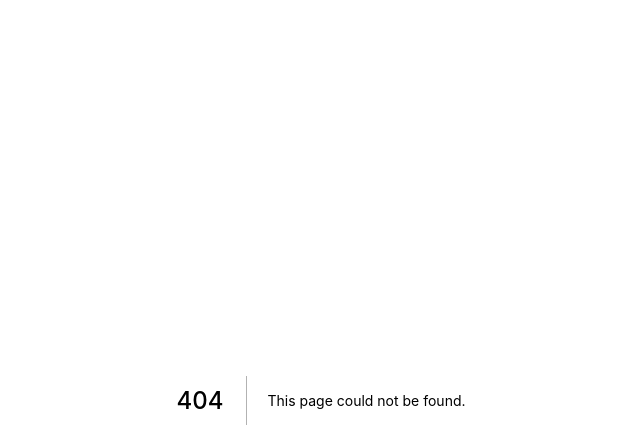
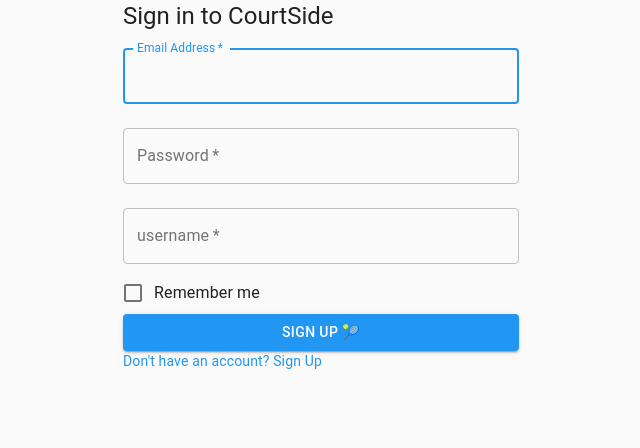
Before and after one commit to taylorschmidt/racket-frontend, a Next.js app: page /form in a window 1280 px wide. Before the commit this address had no page. Shown: the top 448 px of the page, without its empty margins (319-959 px from the left). Built offline with nearby package versions, Linux system fonts and the light colour scheme.

Commit message:
initial commit

```diff
--- /dev/null
+++ b/components/SignUp.js
@@ -0,0 +1,129 @@
+import React, { useState }  from 'react'
+import axios from 'axios'
+import { useRouter } from "next/router";
+import { CssBaseline, Container, Avatar, Typography, TextField, FormControlLabel, Checkbox, Copyright, Box, Grid, Link, Button } from '@material-ui/core';
+import LockOutlinedIcon from '@material-ui/icons/LockOutlined';
+
+
+const SignUp = () => {
+
+    const router = useRouter()
+    const [username, setUsername] = useState('')
+    const [email, setEmail] = useState('')
+    const [password, setPassword] = useState('')
+    const [repeatUser, setRepeatUser] = useState(false)
+
+    const onChangeUsername = (e) => {
+        const username = e.target.value
+        setUsername(username)
+    }
+
+    const onChangeEmail = (e) => {
+        const email = e.target.value
+        console.log(email)
+        setEmail(email)
+    }
+
+    const onChangePassword = (e) => {
+        const password = e.target.value
+        setPassword(password)
+    }
+    //axios call here to backend to register
+    const register = (e) => {
+        e.preventDefault()
+        axios.post(
+            'http://localhost:8000' + `/api/v1/user/register`,
+            {username: username,
+            email: email,
+            password: password
+            }, { withCredentials: true }
+        ).then((data)=>{
+            if (data.data.status.code === 401) {
+                setRepeatUser(true)
+            }
+            else if (data.data.status.code === 201) {
+                console.log(data.data)
+                // setTimeout(() => {
+                //     window.location.replace("/profile")
+                //   }, 5000);
+            }
+        }).catch((err)=>{
+            console.log("error registering user", err)
+        })
+    }
+
+    return (
+        <Container component="main" maxWidth="xs">
+          {/* <CssBaseline /> */}
+          <div >
+            <Typography component="h1" variant="h5">
+              Sign in to CourtSide
+            </Typography>
+            <form noValidate>
+              <TextField
+                variant="outlined"
+                margin="normal"
+                required
+                fullWidth
+                id="email"
+                label="Email Address"
+                name="email"
+                autoComplete="email"
+                autoFocus
+                value={email}
+                onChange={onChangeEmail}
+              />
+              <TextField
+                variant="outlined"
+                margin="normal"
+                required
+                fullWidth
+                name="password"
+                label="Password"
+                type="password"
+                id="password"
+                autoComplete="current-password"
+                value={password}
+                onChange={onChangePassword}
+              />
+              <TextField
+                variant="outlined"
+                margin="normal"
+                required
+                fullWidth
+                name="username"
+                label="username"
+                type="username"
+                id="username"
+                autoComplete="current-username"
+                value={username}
+                onChange={onChangeUsername}
+              />
+              <FormControlLabel
+                control={<Checkbox value="remember" color="primary" />}
+                label="Remember me"
+              />
+              <Button
+                type="submit"
+                fullWidth
+                variant="contained"
+                color="primary"
+                onClick={register}
+
+              >
+                Sign Up 🎾
+              </Button>
+              <Grid container>
+                <Grid item>
+                  <Link href="#" variant="body2">
+                    {"Don't have an account? Sign Up"}
+                  </Link>
+                </Grid>
+              </Grid>
+            </form>
+          </div>
+        </Container>
+      );
+}
+
+export default SignUp
--- a/package.json
+++ b/package.json
@@ -8,6 +8,9 @@
     "start": "next start"
   },
   "dependencies": {
+    "@material-ui/core": "^4.11.3",
+    "@material-ui/icons": "^4.11.2",
+    "axios": "^0.21.1",
     "next": "10.0.8",
     "react": "17.0.1",
     "react-dom": "17.0.1"
--- a/pages/_app.js
+++ b/pages/_app.js
@@ -1,7 +1,44 @@
-import '../styles/globals.css'
+import React from 'react';
+import PropTypes from 'prop-types';
+import Head from 'next/head';
+import { ThemeProvider } from '@material-ui/core/styles';
+import CssBaseline from '@material-ui/core/CssBaseline';
+import { createMuiTheme } from '@material-ui/core/styles';
+import blue from '@material-ui/core/colors/blue';
 
-function MyApp({ Component, pageProps }) {
-  return <Component {...pageProps} />
+
+export default function MyApp(props) {
+  const { Component, pageProps } = props;
+
+const theme = createMuiTheme({
+  palette: {
+    primary: blue,
+  },
+});
+
+  React.useEffect(() => {
+    // Remove the server-side injected CSS.
+    const jssStyles = document.querySelector('#jss-server-side');
+    if (jssStyles) {
+      jssStyles.parentElement.removeChild(jssStyles);
+    }
+  }, []);
+
+  return (
+    <React.Fragment>
+      <Head>
+        <title>CourtSide</title>
+        <meta name="viewport" content="minimum-scale=1, initial-scale=1, width=device-width" />
+      </Head>
+      <ThemeProvider theme={theme}>
+        <CssBaseline />
+        <Component {...pageProps} />
+      </ThemeProvider>
+    </React.Fragment>
+  );
 }
 
-export default MyApp
+MyApp.propTypes = {
+  Component: PropTypes.elementType.isRequired,
+  pageProps: PropTypes.object.isRequired,
+};
--- /dev/null
+++ b/pages/form.js
@@ -0,0 +1,14 @@
+import SignUp from '../components/SignUp'
+
+
+export default function form() {
+
+
+
+
+return(
+    <>
+    <SignUp />
+    </>
+)
+}
```
Also changed, not shown: pages/index.js (+14 -57 lines), 2 other files (tests, documents, lock files or other folders).
